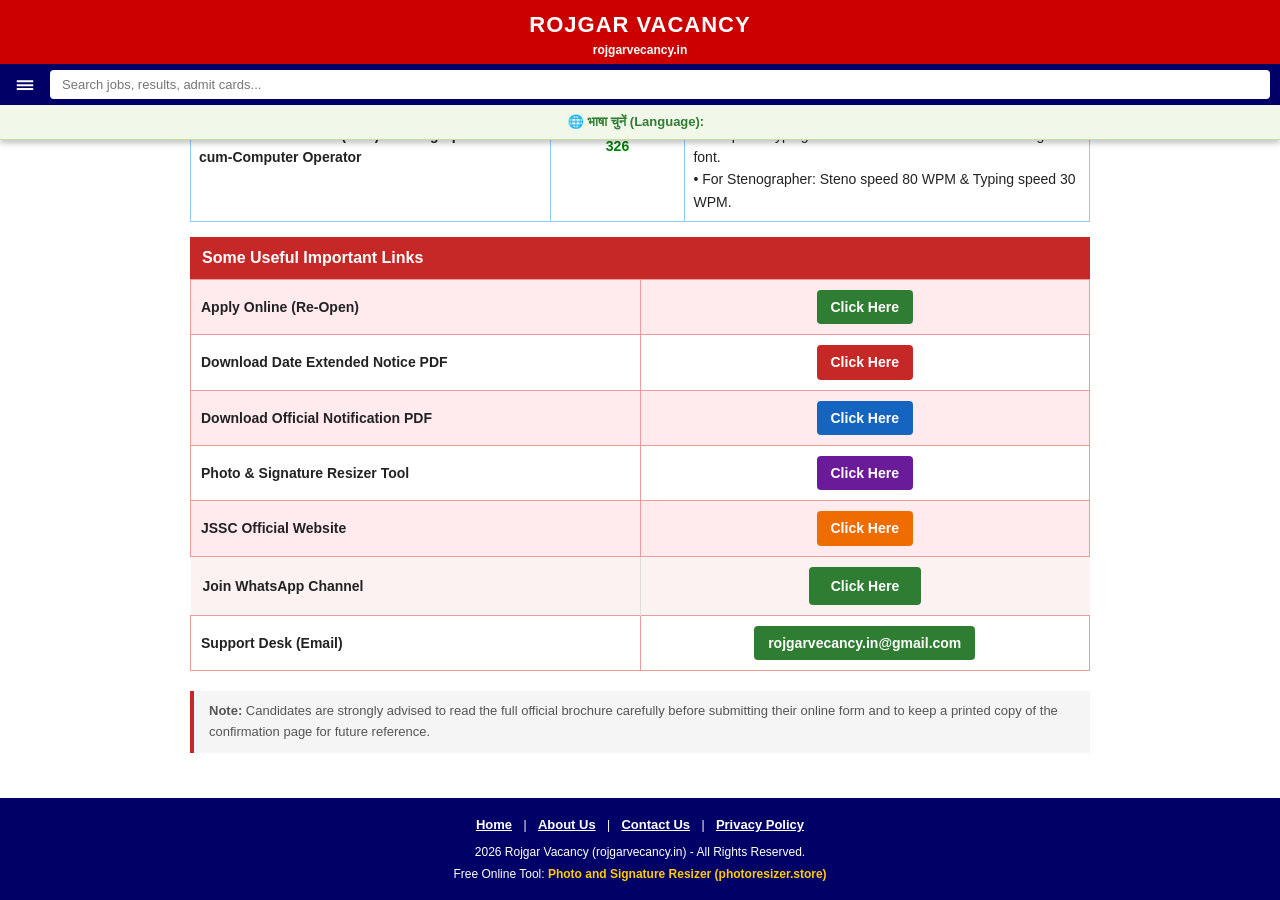
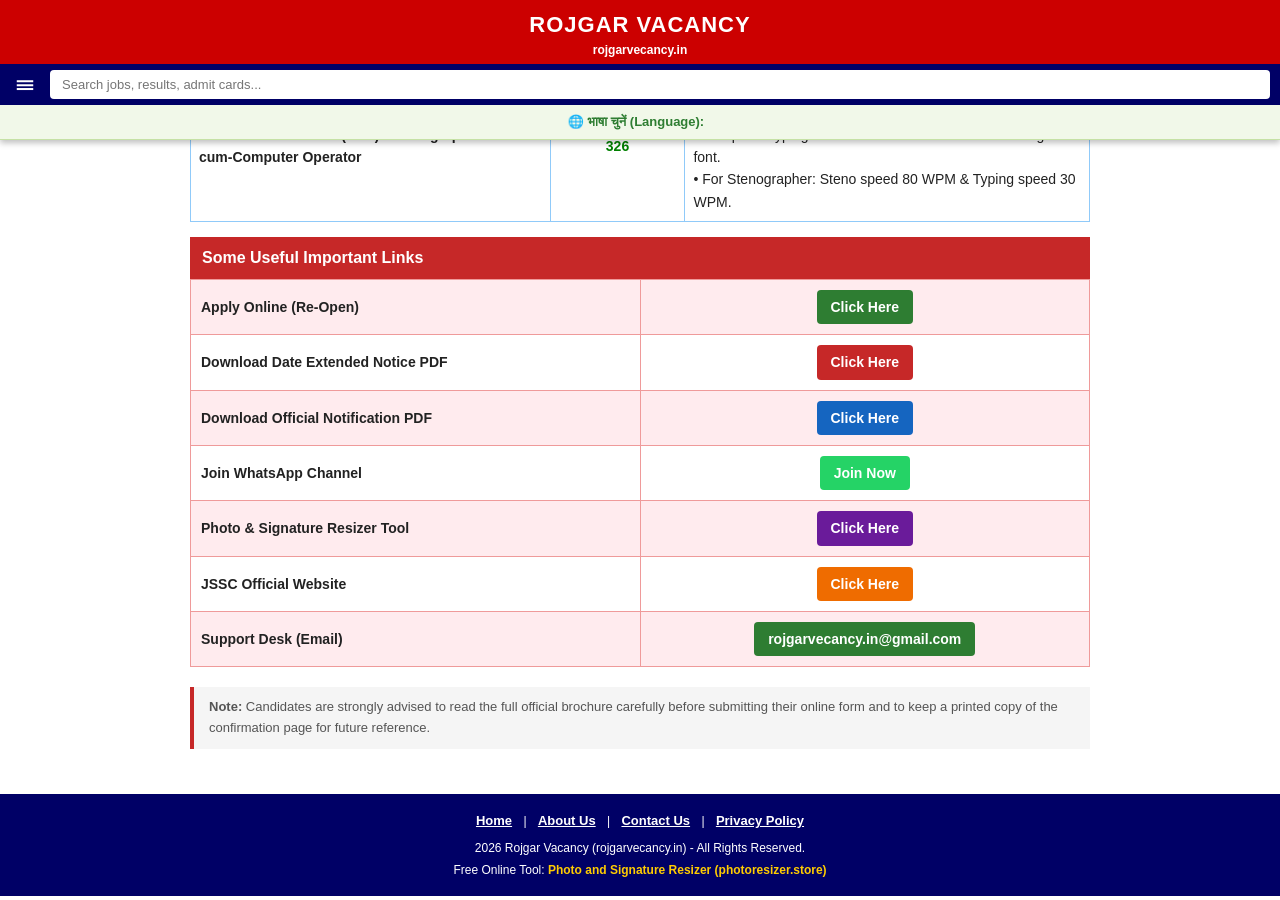
Before and after one commit to Rojgarvacancy/Rojgar-vacancy-, a Jekyll site: the page built from _posts/2026-09-18-jssc-jilcce-inter-level-recruitment.md, in a window 1280 px wide and 900 px high, scrolled down 795 px. Built offline with Jekyll 4.4.1, drawn with Linux system fonts in a browser that asks for light colours.

Commit message:
Update 2026-09-18-jssc-jilcce-inter-level-recruitment.md

```diff
--- a/_posts/2026-09-18-jssc-jilcce-inter-level-recruitment.md
+++ b/_posts/2026-09-18-jssc-jilcce-inter-level-recruitment.md
@@ -89,7 +89,7 @@ categories: ["Latest Jobs"]
       <tr>
         <td style="border: 1px solid rgb(239, 154, 154); padding: 10px;"><strong>Download Date Extended Notice PDF</strong></td>
         <td style="border: 1px solid rgb(239, 154, 154); padding: 10px; text-align: center;">
-          <a href="https://doc.sarkariresults.org.in/JSSC_Notice%20for%20JILCCE-2026.pdf" target="_blank" rel="noopener noreferrer" style="background: rgb(198, 40, 40); border-radius: 4px; color: white; font-weight: bold; padding: 6px 14px; text-decoration: none; display: inline-block;">Click Here</a>
+          <a href="https://rojgarvecancy.in/JSSC_Notice.pdf" target="_blank" rel="noopener noreferrer" style="background: rgb(198, 40, 40); border-radius: 4px; color: white; font-weight: bold; padding: 6px 14px; text-decoration: none; display: inline-block;">Click Here</a>
         </td>
       </tr>
       <tr style="background: rgb(255, 235, 238);">
@@ -99,18 +99,24 @@ categories: ["Latest Jobs"]
         </td>
       </tr>
       <tr>
+        <td style="border: 1px solid rgb(239, 154, 154); padding: 10px;"><strong>Join WhatsApp Channel</strong></td>
+        <td style="border: 1px solid rgb(239, 154, 154); padding: 10px; text-align: center;">
+          <a href="https://whatsapp.com/channel/0029Vb97OOiK5cD6SAWpDm15" target="_blank" rel="noopener noreferrer" style="background: rgb(37, 211, 102); border-radius: 4px; color: white; font-weight: bold; padding: 6px 14px; text-decoration: none; display: inline-block;">Join Now</a>
+        </td>
+      </tr>
+      <tr style="background: rgb(255, 235, 238);">
         <td style="border: 1px solid rgb(239, 154, 154); padding: 10px;"><strong>Photo & Signature Resizer Tool</strong></td>
         <td style="border: 1px solid rgb(239, 154, 154); padding: 10px; text-align: center;">
           <a href="https://photoresizer.store" target="_blank" style="background: rgb(106, 27, 154); border-radius: 4px; color: white; font-weight: bold; padding: 6px 14px; text-decoration: none; display: inline-block;">Click Here</a>
         </td>
       </tr>
-      <tr style="background: rgb(255, 235, 238);">
+      <tr>
         <td style="border: 1px solid rgb(239, 154, 154); padding: 10px;"><strong>JSSC Official Website</strong></td>
         <td style="border: 1px solid rgb(239, 154, 154); padding: 10px; text-align: center;">
           <a href="https://jssc.jharkhand.gov.in/" target="_blank" rel="noopener noreferrer" style="background: rgb(239, 108, 0); border-radius: 4px; color: white; font-weight: bold; padding: 6px 14px; text-decoration: none; display: inline-block;">Click Here</a>
         </td>
       </tr>
-      <tr>
+      <tr style="background: rgb(255, 235, 238);">
         <td style="border: 1px solid rgb(239, 154, 154); padding: 10px;"><strong>Support Desk (Email)</strong></td>
         <td style="border: 1px solid rgb(239, 154, 154); padding: 10px; text-align: center;">
           <a href="mailto:rojgarvecancy.in@gmail.com" style="background: rgb(46, 125, 50); border-radius: 4px; color: white; font-weight: bold; padding: 6px 14px; text-decoration: none; display: inline-block;">rojgarvecancy.in@gmail.com</a>
```
